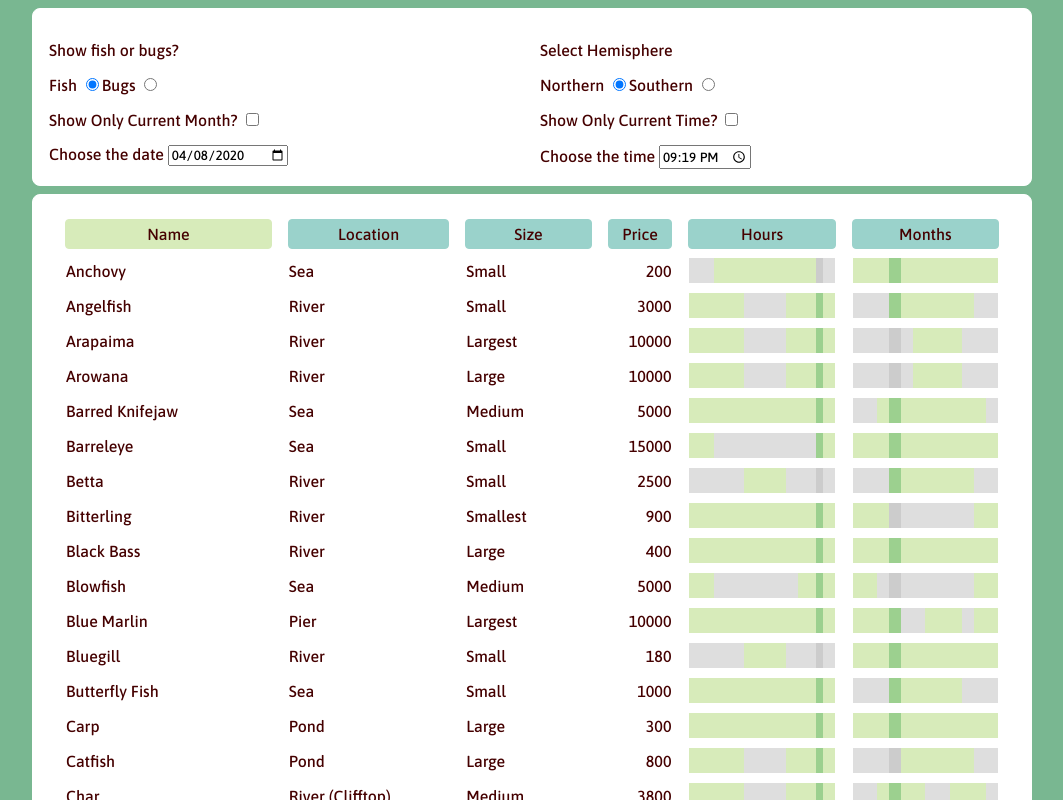
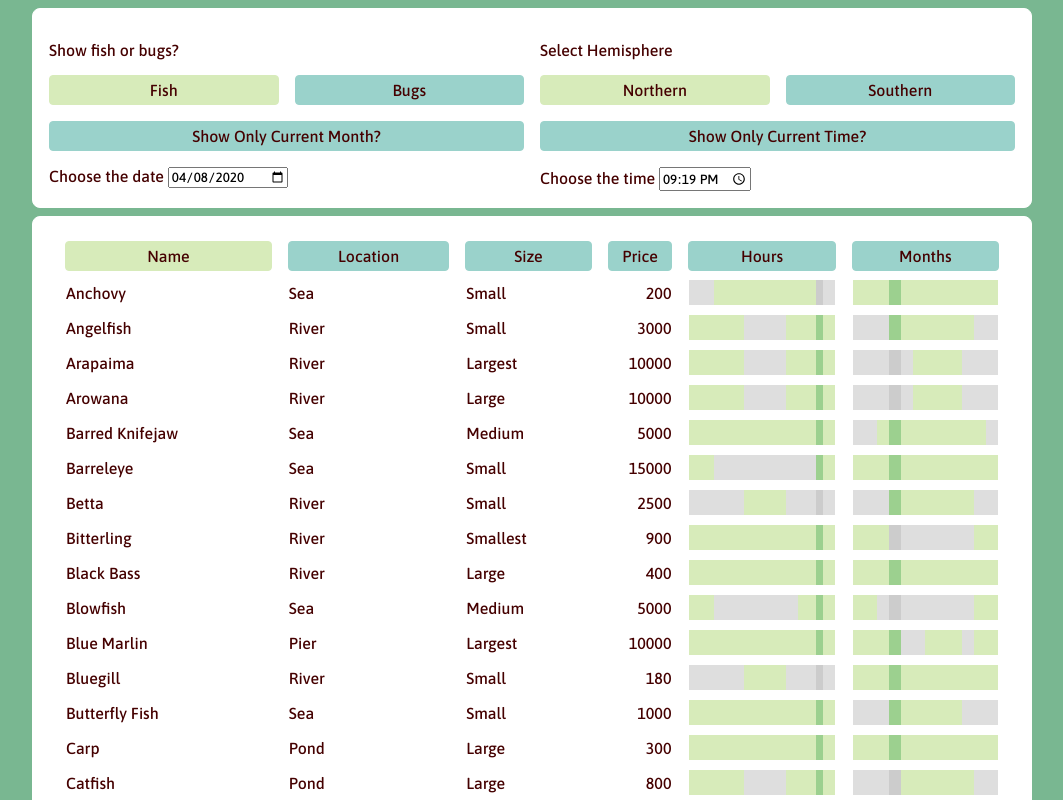
Before and after one commit to tvanantwerp/acnh-catches, a React (Create React App) app: page / in a window 1280 px wide. Shown: the top 800 px of the page, without its empty margins (108-1171 px from the left). Built offline with nearby package versions, Linux system fonts and the light colour scheme.

Commit message:
Slightly better styles for controls

```diff
--- a/src/components/Controls.tsx
+++ b/src/components/Controls.tsx
@@ -1,5 +1,7 @@
 import React from 'react';
 import styled from 'styled-components';
+
+import LabelButton from './LabelButton';
 
 const StyledControls = styled.div`
   background-color: white;
@@ -9,6 +11,12 @@ const StyledControls = styled.div`
   grid-gap: 1rem;
   grid-template: repeat(3, auto) / repeat(2, 1fr);
   padding: 1rem;
+`;
+
+const RadioOptions = styled.div`
+  display: grid;
+  grid-gap: 1rem;
+  grid-template: auto / repeat(2, 1fr);
 `;
 
 interface IControls {
@@ -44,7 +52,8 @@ const Controls = ({
     <StyledControls>
       <div>
         <p>Show fish or bugs?</p>
-        <label htmlFor="fish">
+        <RadioOptions>
+          <LabelButton selected={'fish' === fishOrBugs} htmlFor="fish">
             Fish{' '}
             <input
               type="radio"
@@ -54,8 +63,8 @@ const Controls = ({
               checked={'fish' === fishOrBugs}
               onChange={(e) => setFishOrBugs(e.target.value)}
             />
-        </label>
-        <label htmlFor="bugs">
+          </LabelButton>
+          <LabelButton selected={'bugs' === fishOrBugs} htmlFor="bugs">
             Bugs{' '}
             <input
               type="radio"
@@ -65,11 +74,13 @@ const Controls = ({
               checked={'bugs' === fishOrBugs}
               onChange={(e) => setFishOrBugs(e.target.value)}
             />
-        </label>
+          </LabelButton>
+        </RadioOptions>
       </div>
       <div>
         <p>Select Hemisphere</p>
-        <label htmlFor="north">
+        <RadioOptions>
+          <LabelButton selected={northOrSouth === 'north'} htmlFor="north">
             Northern{' '}
             <input
               type="radio"
@@ -79,8 +90,8 @@ const Controls = ({
               checked={'north' === northOrSouth}
               onChange={(e) => setNorthOrSouth(e.target.value)}
             />
-        </label>
-        <label htmlFor="north">
+          </LabelButton>
+          <LabelButton selected={northOrSouth === 'south'} htmlFor="south">
             Southern{' '}
             <input
               type="radio"
@@ -90,24 +101,25 @@ const Controls = ({
               checked={'south' === northOrSouth}
               onChange={(e) => setNorthOrSouth(e.target.value)}
             />
-        </label>
+          </LabelButton>
+        </RadioOptions>
       </div>
-      <label>
+      <LabelButton selected={showOnlyCurrentMonth}>
         Show Only Current Month?{' '}
         <input
           type="checkbox"
           checked={showOnlyCurrentMonth}
           onChange={() => setShowOnlyCurrentMonth(!showOnlyCurrentMonth)}
         />
-      </label>
-      <label>
+      </LabelButton>
+      <LabelButton selected={showOnlyCurrentHour}>
         Show Only Current Time?{' '}
         <input
           type="checkbox"
           checked={showOnlyCurrentHour}
           onChange={() => setShowOnlyCurrentHour(!showOnlyCurrentHour)}
         />
-      </label>
+      </LabelButton>
       <label>
         Choose the date{' '}
         <input
--- /dev/null
+++ b/src/components/LabelButton.tsx
@@ -0,0 +1,26 @@
+import styled, { DefaultTheme } from 'styled-components';
+
+interface ILabelButton {
+  selected: boolean;
+  theme: DefaultTheme;
+}
+
+const LabelButton = styled.label`
+  background-color: ${({ selected, theme }: ILabelButton) =>
+    selected ? theme.teaGreen : theme.lightGreen};
+  border: 1px solid
+    ${({ selected, theme }: ILabelButton) =>
+      selected ? theme.teaGreen : theme.lightGreen};
+  border-radius: 4px;
+  color: ${({ selected, theme }: ILabelButton) => theme.darkBrown};
+  cursor: pointer;
+  display: block;
+  padding: 5px 0;
+  text-align: center;
+
+  input {
+    display: none;
+  }
+`;
+
+export default LabelButton;
```
Lines whose indentation alone changed are shown as unchanged.
